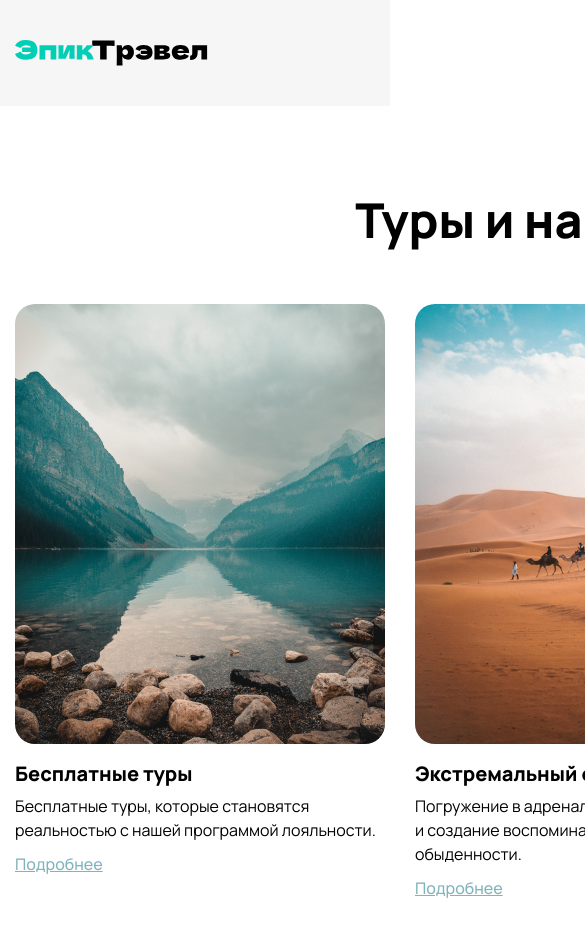
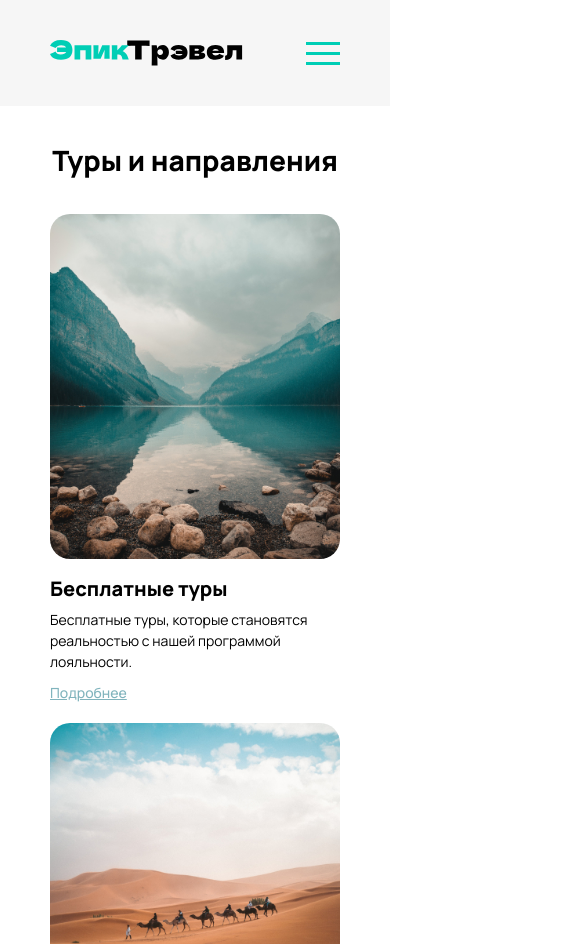
Before and after one commit to kyrban2/my-worck, a plain HTML site: page epick-travel/tours.html in a window 390 px wide. Shown: the top 944 px of the page, 585 px wide, since content can reach past the window. Drawn offline with Linux system fonts and the light colour scheme.

Commit message:
добавил мобильную навигацию к главной и турры

```diff
--- a/epick-travel/css/media-mobile.css
+++ b/epick-travel/css/media-mobile.css
@@ -54,4 +54,17 @@
 	.title-1 {
 		font-size: 28px;
 	}
+	/* inner page */
+.inner-page {
+	padding: 40px 0;
 }
+	.cards-wrapper{
+		row-gap: 20px;
+	}
+	.card{
+		width: 290px
+	}
+	.card-desc p{
+		font-size: 14px;
+	}
+}
--- a/epick-travel/css/media-tablet.css
+++ b/epick-travel/css/media-tablet.css
@@ -61,4 +61,16 @@ font-size: 14px;
 .footer-contacts {
 	text-align: left;
 }
+/* inner page */
+.inner-page {
+	padding: 60px 0;
 }
+.inner-page-title-wrapper {
+	margin-bottom: 40px;}
+	.cards-wrapper{
+		row-gap: 40px;
+	}
+	.card{
+		width: 354px
+	}
+}
--- a/epick-travel/js/main.js
+++ b/epick-travel/js/main.js
@@ -12,6 +12,6 @@ button.addEventListener('click', function () {
 	if (button.classList.contains('nav-open')) {
 		mobileBtnImg.src = './img/icons/close-mobile.svg'
 	} else {
-		mobileBtnImg.src = './img/icons/open-mobaile.svg'
+		mobileBtnImg.src = './img/icons/open-mobile.svg'
 	}
 })
--- a/epick-travel/tours.html
+++ b/epick-travel/tours.html
@@ -6,6 +6,8 @@
 		<title>Tours</title>
 		<link rel="stylesheet" href="./css/reset.css" />
 		<link rel="stylesheet" href="./css/main.css" />
+		<link rel="stylesheet" href="./css/media-tablet.css" />
+		<link rel="stylesheet" href="./css/media-mobile.css" />
 		<link rel="icon" type="image/x-icon" href="./img/favicons/favicon.svg" />
 		<link
 			rel="apple-touch-icon"
@@ -14,7 +16,7 @@
 		/>
 	</head>
 	<body class="sticky-footer">
-		<header class="header header-bg">
+		<header class="header header-bg" id="header">
 			<div class="container">
 				<nav class="nav">
 					<a href="index.html">
@@ -26,15 +28,31 @@
 						<li><a href="about.html">О компании</a></li>
 						<li><a href="contacts.html">Контакты</a></li>
 					</ul>
+					<button class="btn-mobile-nav" id="btn-mobile-nav" type="button">
+						<img
+							src="./img/icons/open-mobile.svg"
+							alt="Меню"
+							id="mobile-nav-img"
+						/>
+					</button>
 				</nav>
 			</div>
 		</header>
+
+		<nav class="mobile-nav" id="mobile-nav">
+			<ul class="mobile-nav-list">
+				<li><a href="index.html">Главная</a></li>
+				<li><a href="tours.html">Туры</a></li>
+				<li><a href="about.html">О компании</a></li>
+				<li><a href="contacts.html">Контакты</a></li>
+			</ul>
+		</nav>
+
 		<main class="inner-page">
 			<div class="container">
 				<div class="inner-page-title-wrapper">
 					<h1 class="title-1 text-center">Туры и направления</h1>
 				</div>
-
 
 				<!-- ----- CARDS----- -->
 				<div class="cards-wrapper">
@@ -173,5 +191,6 @@
 				</div>
 			</div>
 		</footer>
+		<script src="./js/main.js"></script>
 	</body>
 </html>
```
Also changed, not shown: epick-travel/img/icons/open-mobile.svg (renamed from epick-travel/img/icons/open-mobaile.svg).
